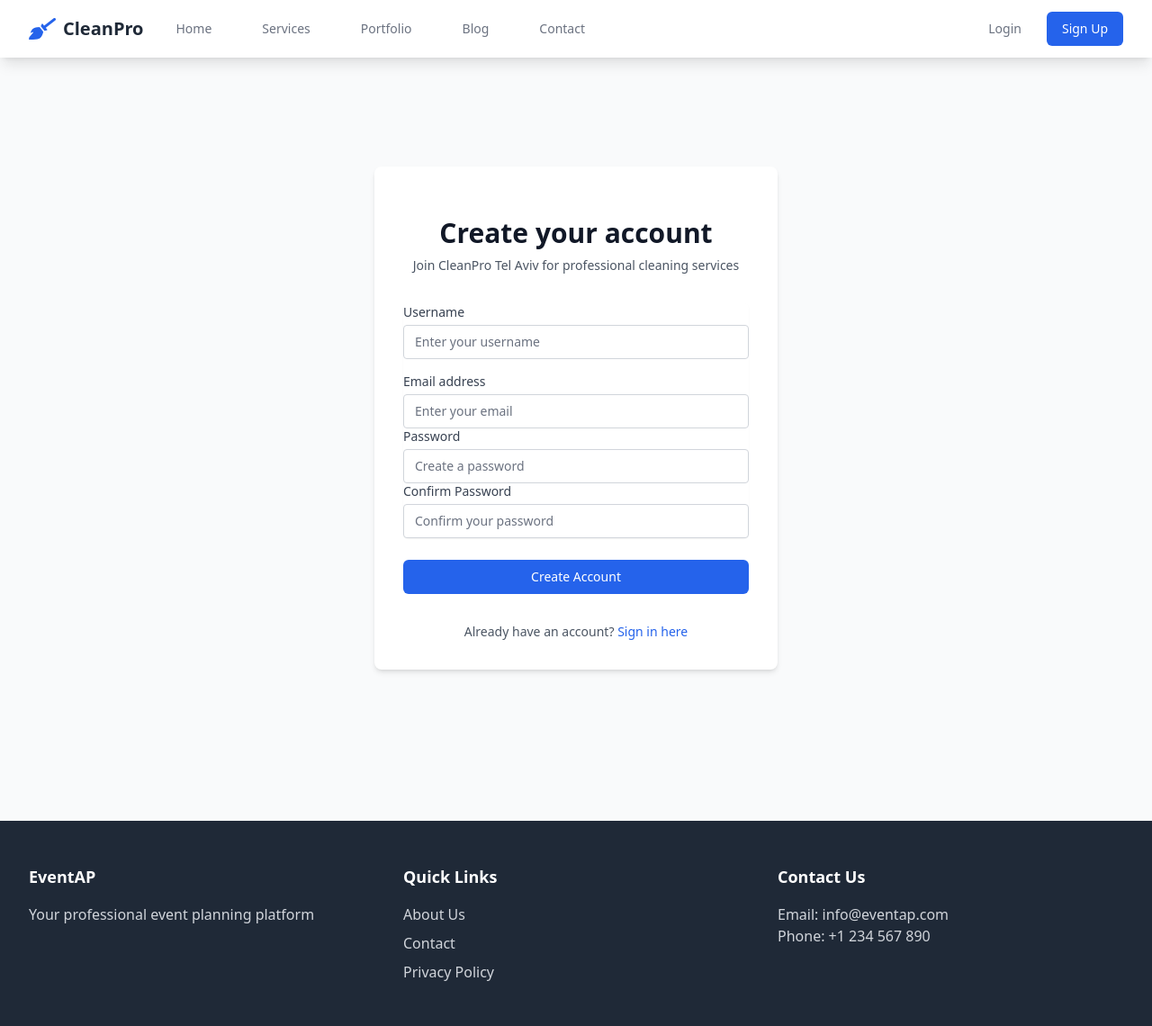
After one commit to senopaul/CleanPro, a Flask app: page /register in a window 1280 px wide. The commit adds this page. Shown: the whole page at 90% size. Run offline with Flask 3, Linux system fonts and the light colour scheme; some libraries are stand-ins or nearby versions.

Commit message:
Features done except postgressql

```diff
--- a/app.py
+++ b/app.py
@@ -40,6 +40,20 @@ app = Flask(__name__)
 @app.route("/")
 def home():
     return render_template("index.html")
+
+@app.route("/login", methods=["GET", "POST"])
+def login():
+    if request.method == "POST":
+        # TODO: Implement login logic
+        return redirect(url_for("home"))
+    return render_template("auth/login.html")
+
+@app.route("/register", methods=["GET", "POST"])
+def register():
+    if request.method == "POST":
+        # TODO: Implement registration logic
+        return redirect(url_for("login"))
+    return render_template("auth/register.html")
 
 @app.route("/services")
 def services():
--- /dev/null
+++ b/templates/auth/register.html
@@ -0,0 +1,54 @@
+{% extends "base.html" %}
+{% block title %}Register - CleanPro Tel Aviv{% endblock %}
+{% block content %}
+    <div class="min-h-screen flex items-center justify-center py-12 px-4 sm:px-6 lg:px-8">
+        <div class="max-w-md w-full space-y-8 bg-white p-8 rounded-lg shadow-md">
+            <div>
+                <h2 class="mt-6 text-center text-3xl font-extrabold text-gray-900">Create your account</h2>
+                <p class="mt-2 text-center text-sm text-gray-600">
+                    Join CleanPro Tel Aviv for professional cleaning services
+                </p>
+            </div>
+            <form class="mt-8 space-y-6" action="/register" method="POST">
+                <div class="rounded-md shadow-sm -space-y-px">
+                    <div class="mb-4">
+                        <label for="username" class="block text-sm font-medium text-gray-700">Username</label>
+                        <input id="username" name="username" type="text" required
+                            class="mt-1 appearance-none rounded relative block w-full px-3 py-2 border border-gray-300 placeholder-gray-500 text-gray-900 focus:outline-none focus:ring-indigo-500 focus:border-indigo-500 focus:z-10 sm:text-sm"
+                            placeholder="Enter your username">
+                    </div>
+                    <div class="mb-4">
+                        <label for="email" class="block text-sm font-medium text-gray-700">Email address</label>
+                        <input id="email" name="email" type="email" required
+                            class="mt-1 appearance-none rounded relative block w-full px-3 py-2 border border-gray-300 placeholder-gray-500 text-gray-900 focus:outline-none focus:ring-indigo-500 focus:border-indigo-500 focus:z-10 sm:text-sm"
+                            placeholder="Enter your email">
+                    </div>
+                    <div class="mb-4">
+                        <label for="password" class="block text-sm font-medium text-gray-700">Password</label>
+                        <input id="password" name="password" type="password" required
+                            class="mt-1 appearance-none rounded relative block w-full px-3 py-2 border border-gray-300 placeholder-gray-500 text-gray-900 focus:outline-none focus:ring-indigo-500 focus:border-indigo-500 focus:z-10 sm:text-sm"
+                            placeholder="Create a password">
+                    </div>
+                    <div class="mb-4">
+                        <label for="confirm-password" class="block text-sm font-medium text-gray-700">Confirm Password</label>
+                        <input id="confirm-password" name="confirm-password" type="password" required
+                            class="mt-1 appearance-none rounded relative block w-full px-3 py-2 border border-gray-300 placeholder-gray-500 text-gray-900 focus:outline-none focus:ring-indigo-500 focus:border-indigo-500 focus:z-10 sm:text-sm"
+                            placeholder="Confirm your password">
+                    </div>
+                </div>
+
+                <div>
+                    <button type="submit"
+                        class="group relative w-full flex justify-center py-2 px-4 border border-transparent text-sm font-medium rounded-md text-white bg-blue-600 hover:bg-blue-700 focus:outline-none focus:ring-2 focus:ring-offset-2 focus:ring-blue-500 transition-colors duration-200">
+                        Create Account
+                    </button>
+                </div>
+            </form>
+            <div class="text-center mt-4">
+                <p class="text-sm text-gray-600">Already have an account?
+                    <a href="/login" class="font-medium text-blue-600 hover:text-blue-500 transition-colors duration-200">Sign in here</a>
+                </p>
+            </div>
+        </div>
+    </div>
+{% endblock %}
--- /dev/null
+++ b/templates/base.html
@@ -0,0 +1,68 @@
+<!DOCTYPE html>
+<html lang="en">
+<head>
+    <meta charset="UTF-8">
+    <meta name="viewport" content="width=device-width, initial-scale=1.0">
+    <title>{% block title %}CleanPro Tel Aviv{% endblock %}</title>
+    <script src="https://cdn.tailwindcss.com"></script>
+    <link rel="stylesheet" href="https://cdnjs.cloudflare.com/ajax/libs/font-awesome/6.0.0/css/all.min.css">
+</head>
+<body class="bg-gray-50">
+    <!-- Navigation -->
+    <nav class="bg-white shadow-lg">
+        <div class="max-w-7xl mx-auto px-4 sm:px-6 lg:px-8">
+            <div class="flex justify-between h-16">
+                <div class="flex items-center">
+                    <a href="/" class="flex-shrink-0 flex items-center">
+                        <i class="fas fa-broom text-blue-600 text-2xl mr-2"></i>
+                        <span class="text-xl font-bold text-gray-800">CleanPro</span>
+                    </a>
+                    <div class="hidden md:ml-6 md:flex md:space-x-8">
+                        <a href="/" class="text-gray-500 hover:text-gray-700 px-3 py-2 text-sm font-medium">Home</a>
+                        <a href="/services" class="text-gray-500 hover:text-gray-700 px-3 py-2 text-sm font-medium">Services</a>
+                        <a href="/portfolio" class="text-gray-500 hover:text-gray-700 px-3 py-2 text-sm font-medium">Portfolio</a>
+                        <a href="/blog" class="text-gray-500 hover:text-gray-700 px-3 py-2 text-sm font-medium">Blog</a>
+                        <a href="/contact" class="text-gray-500 hover:text-gray-700 px-3 py-2 text-sm font-medium">Contact</a>
+                    </div>
+                </div>
+                <div class="flex items-center space-x-4">
+                    <a href="/login" class="text-gray-500 hover:text-gray-700 px-3 py-2 text-sm font-medium">Login</a>
+                    <a href="/register" class="inline-flex items-center px-4 py-2 border border-transparent text-sm font-medium rounded-md text-white bg-blue-600 hover:bg-blue-700">
+                        Sign Up
+                    </a>
+                </div>
+            </div>
+        </div>
+    </nav>
+
+    <!-- Main Content -->
+    <main>
+        {% block content %}{% endblock %}
+    </main>
+
+    <!-- Footer -->
+    <footer class="bg-gray-800 mt-12">
+        <div class="max-w-7xl mx-auto py-12 px-4 sm:px-6 lg:px-8">
+            <div class="grid grid-cols-1 md:grid-cols-3 gap-8">
+                <div class="text-white">
+                    <h3 class="text-lg font-bold mb-4">EventAP</h3>
+                    <p class="text-gray-300">Your professional event planning platform</p>
+                </div>
+                <div class="text-white">
+                    <h3 class="text-lg font-bold mb-4">Quick Links</h3>
+                    <ul class="space-y-2">
+                        <li><a href="/about" class="text-gray-300 hover:text-white">About Us</a></li>
+                        <li><a href="/contact" class="text-gray-300 hover:text-white">Contact</a></li>
+                        <li><a href="/privacy" class="text-gray-300 hover:text-white">Privacy Policy</a></li>
+                    </ul>
+                </div>
+                <div class="text-white">
+                    <h3 class="text-lg font-bold mb-4">Contact Us</h3>
+                    <p class="text-gray-300">Email: info@eventap.com</p>
+                    <p class="text-gray-300">Phone: +1 234 567 890</p>
+                </div>
+            </div>
+        </div>
+    </footer>
+</body>
+</html>
```
Also changed, not shown: templates/auth/login.html (added, +47 -0 lines), templates/index.html (+5 -35 lines), authentification/login.html (deleted), authentification/register.html (deleted).
